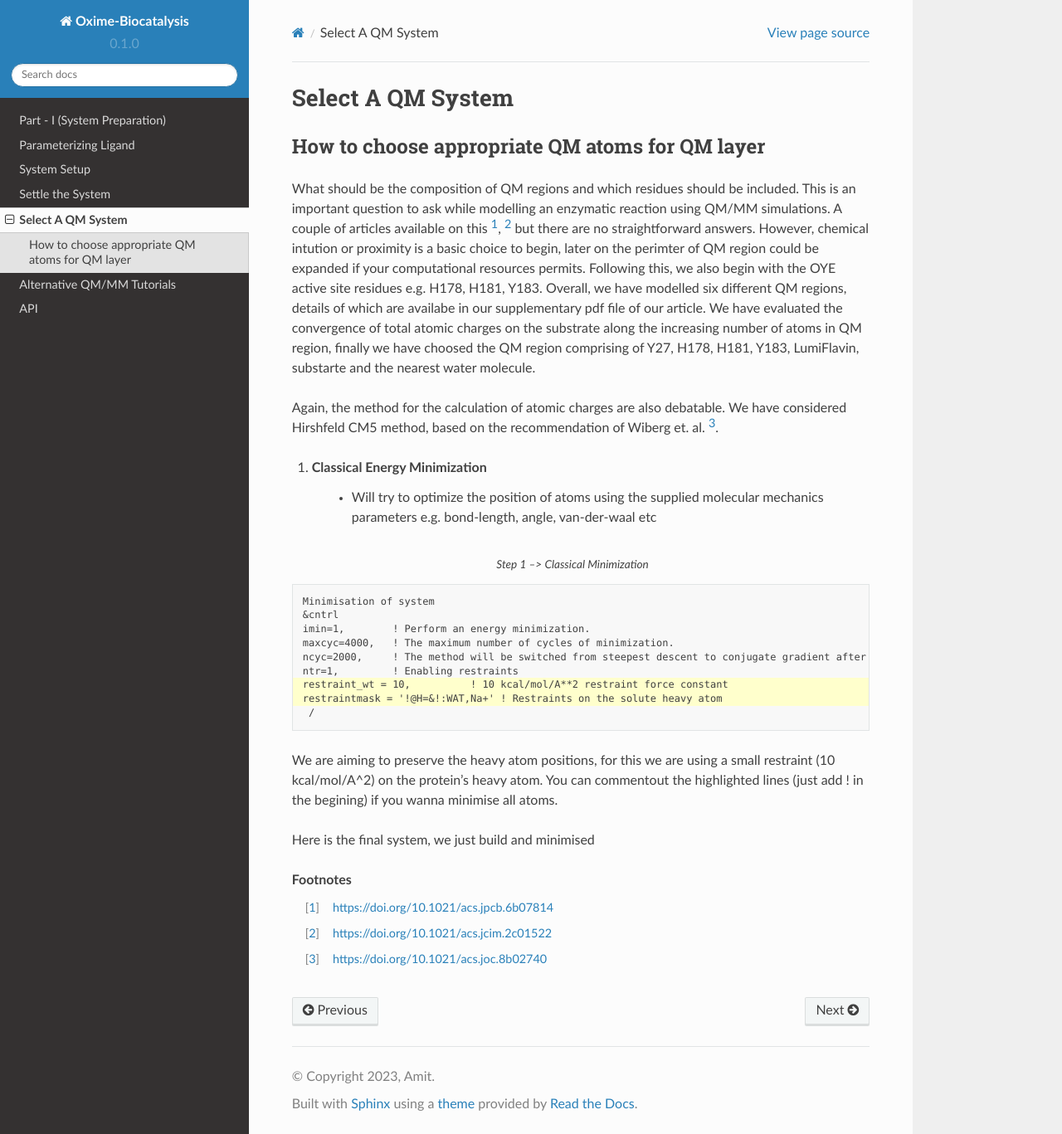
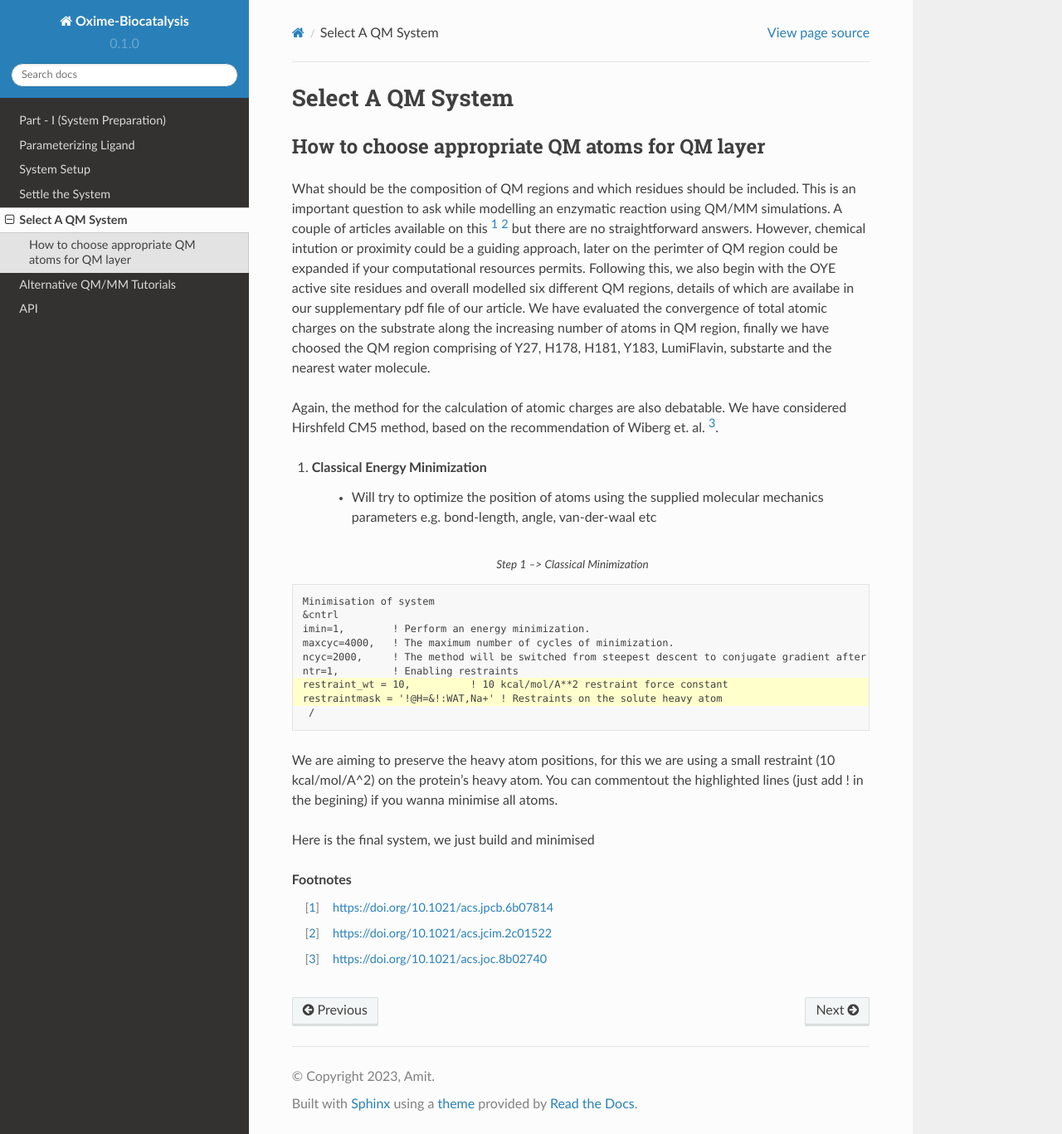
Before and after one commit to hopanoid/Enzyme-Reaction-Dynamics-Tutorial, a Sphinx documentation site: the page built from docs/source/5-qm_systems.rst, in a window 1280 px wide and 1367 px high. Shown: the whole window at 83% size. Built offline with Sphinx 7.4.7 and the Read the Docs theme 2.0.0, drawn with Linux system fonts in a browser that asks for light colours.

Commit message:
comma removed bw footnotes

```diff
--- a/docs/source/5-qm_systems.rst
+++ b/docs/source/5-qm_systems.rst
@@ -11,7 +11,7 @@ Select A QM System
 How to choose appropriate QM atoms for QM layer
 ===============================================
 
-What should be the composition of QM regions and which residues should be included. This is an important question to ask while modelling an enzymatic reaction using QM/MM simulations. A couple of articles available on this [#f1]_, [#f2]_ but there are no straightforward answers. However, chemical intution or proximity is a basic choice to begin, later on the perimter of QM region could be expanded if your computational resources permits. Following this, we also begin with the OYE active site residues e.g. H178, H181, Y183. Overall, we have modelled six different QM regions, details of which are availabe in our supplementary pdf file of our article. We have evaluated the convergence of total atomic charges on the substrate along the increasing number of atoms in QM region, finally we have choosed the QM region comprising of Y27, H178, H181, Y183, LumiFlavin, substarte and the nearest water molecule.
+What should be the composition of QM regions and which residues should be included. This is an important question to ask while modelling an enzymatic reaction using QM/MM simulations. A couple of articles available on this [#f1]_ [#f2]_ but there are no straightforward answers. However, chemical intution or proximity could be a guiding approach, later on the perimter of QM region could be expanded if your computational resources permits. Following this, we also begin with the OYE active site residues and overall modelled six different QM regions, details of which are availabe in our supplementary pdf file of our article. We have evaluated the convergence of total atomic charges on the substrate along the increasing number of atoms in QM region, finally we have choosed the QM region comprising of Y27, H178, H181, Y183, LumiFlavin, substarte and the nearest water molecule.
 
 Again, the method for the calculation of atomic charges are also debatable. We have considered Hirshfeld CM5 method, based on the recommendation of Wiberg et. al. [#f3]_.
 
```
